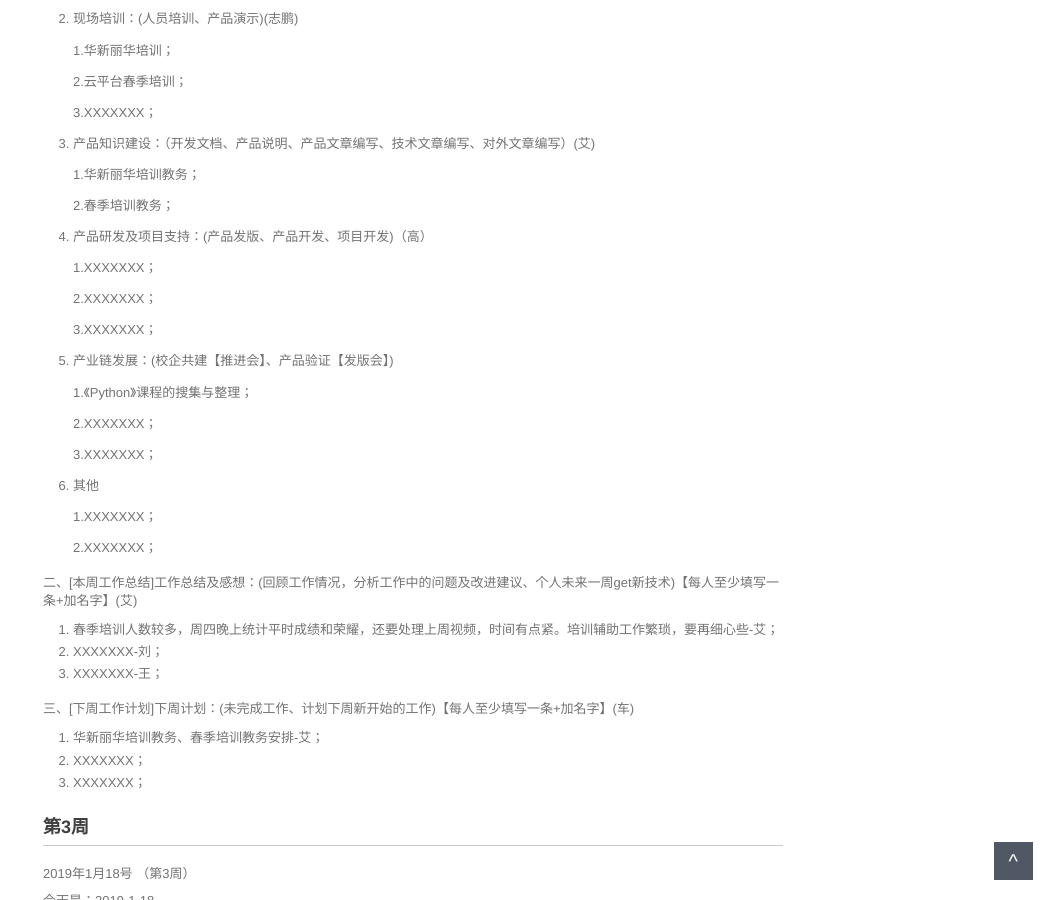
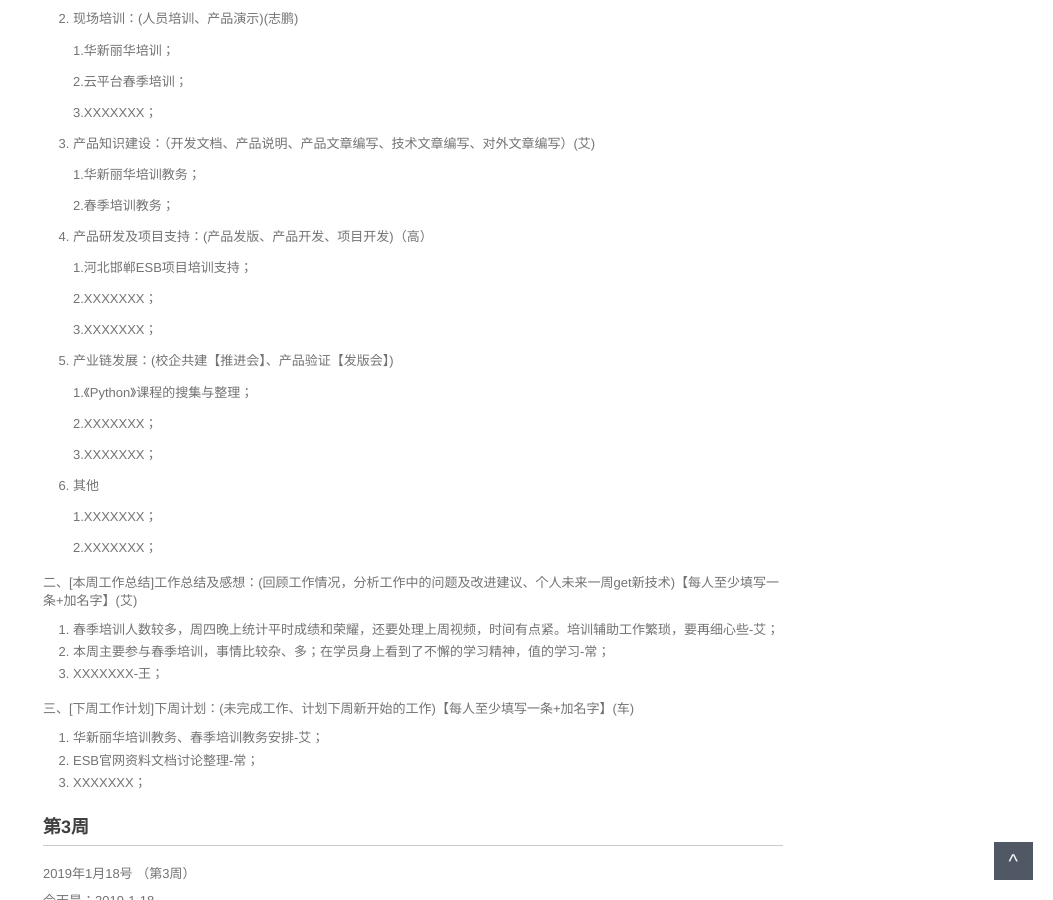
Before and after one commit to walllFlower/blog, a Jekyll site: the page built from _posts/2018-07-17-day_report_cxz.md, in a window 1280 px wide and 900 px high, scrolled down 652 px. Shown: the whole window, without its empty margins (227-1280 px from the left). Built offline with Jekyll 4.4.1, drawn with Linux system fonts in a browser that asks for light colours; comment, search, counter and statistics services are not loaded.

Commit message:
Update 2018-07-17-day_report_cxz.md

```diff
--- a/_posts/2018-07-17-day_report_cxz.md
+++ b/_posts/2018-07-17-day_report_cxz.md
@@ -48,36 +48,36 @@ categories: 技术运营工作周报
 
 4. 产品研发及项目支持：(产品发版、产品开发、项目开发)（高）
 
+    1.河北邯郸ESB项目培训支持；
+
+    2.XXXXXXX；
+
+    3.XXXXXXX；
+
+5. 产业链发展：(校企共建【推进会】、产品验证【发版会】)
+
+    1.《Python》课程的搜集与整理；
+
+    2.XXXXXXX；
+
+    3.XXXXXXX；
+
+6. 其他
+
     1.XXXXXXX；
 
     2.XXXXXXX；
 
-    3.XXXXXXX；
-
-5. 产业链发展：(校企共建【推进会】、产品验证【发版会】)
-
-    1.《Python》课程的搜集与整理；
-
-    2.XXXXXXX；
-
-    3.XXXXXXX；
-
-6. 其他
-
-    1.XXXXXXX；
-
-    2.XXXXXXX；
-
 二、[本周工作总结]工作总结及感想：(回顾工作情况，分析工作中的问题及改进建议、个人未来一周get新技术)【每人至少填写一条+加名字】(艾)
 
 1. 春季培训人数较多，周四晚上统计平时成绩和荣耀，还要处理上周视频，时间有点紧。培训辅助工作繁琐，要再细心些-艾；
-2. XXXXXXX-刘；
+2. 本周主要参与春季培训，事情比较杂、多；在学员身上看到了不懈的学习精神，值的学习-常；
 3. XXXXXXX-王；
 
 三、[下周工作计划]下周计划：(未完成工作、计划下周新开始的工作)【每人至少填写一条+加名字】(车)
 
 1. 华新丽华培训教务、春季培训教务安排-艾；
-2. XXXXXXX；
+2. ESB官网资料文档讨论整理-常；
 3. XXXXXXX；
 
 
```
